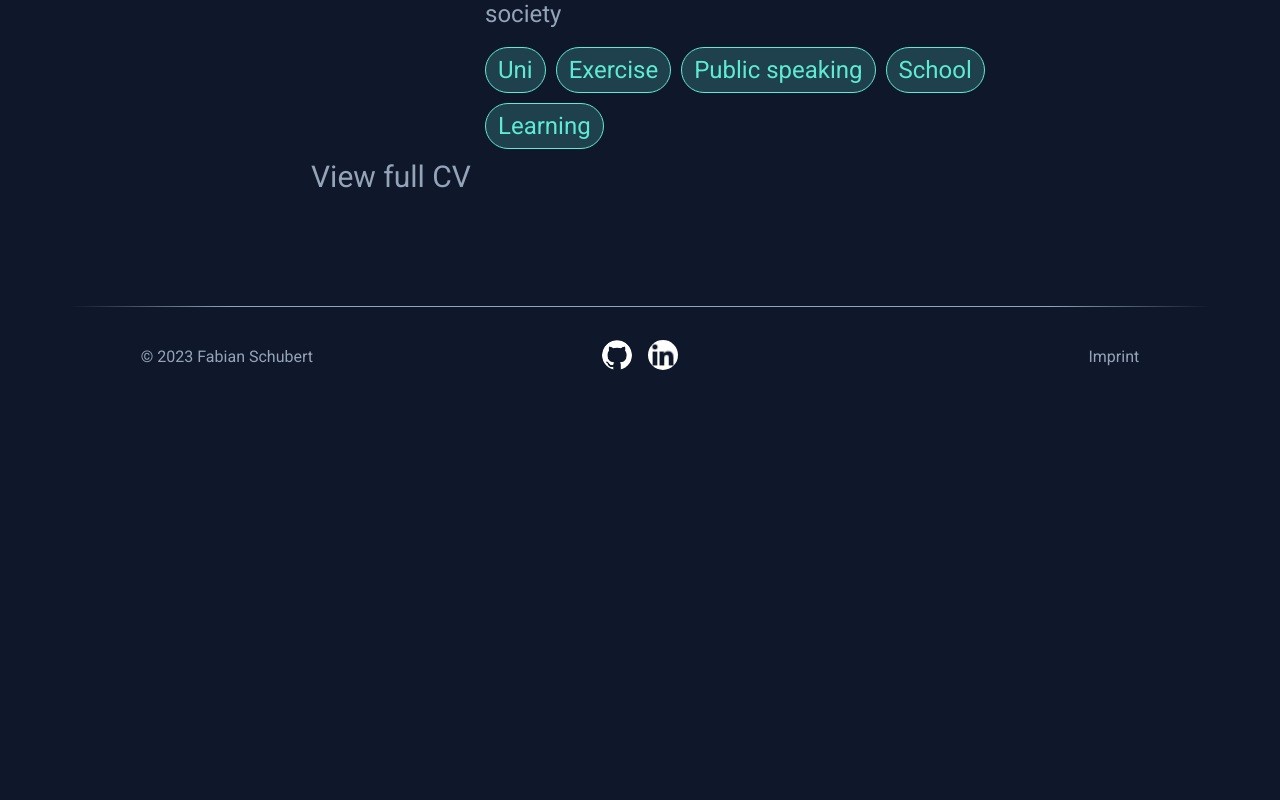
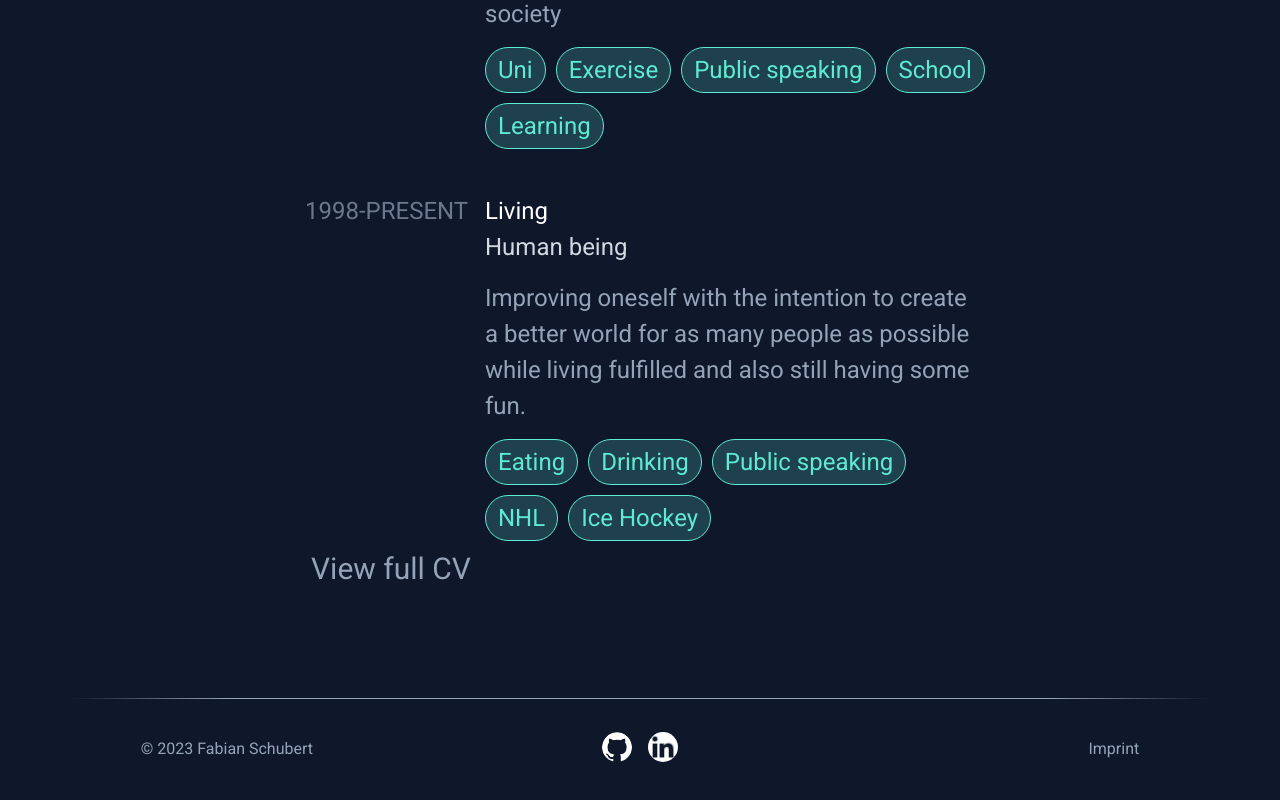
Before and after one commit to Schubi222/Porfolio, a Vue app in the folder Porfolio/: page /about in a window 1280 px wide. Shown: the part 1290-2090 px from the top of the page. Before the commit the page ends 1712 px from the top, so only its background shows below. Built offline with nearby package versions, Linux system fonts and the light colour scheme.

Commit message:
fixed json load problem - path name wrong

```diff
--- a/Porfolio/src/assets/Data/cv.json
+++ b/Porfolio/src/assets/Data/cv.json
@@ -13,6 +13,13 @@
       "sub_heading":"Human being",
       "text":"Continues learning so one can be of worth to society",
       "tags":["Uni","Exercise","Public speaking","School","Learning"]
+    },
+    {
+      "timeline":"1998-PRESENT",
+      "heading":"Living",
+      "sub_heading":"Human being",
+      "text":"Improving oneself with the intention to create a better world for as many people as possible while living fulfilled and also still having some fun.",
+      "tags":["Eating","Drinking","Public speaking","NHL","Ice Hockey"]
     }
   ]
 }
--- a/Porfolio/src/views/AboutView.vue
+++ b/Porfolio/src/views/AboutView.vue
@@ -35,7 +35,7 @@
 
 <script setup>
 import ExperienceEntry from "@/components/ExperienceEntry.vue";
-import json from "@/assets/data/cv.json"
+import json from "@/assets/Data/cv.json"
 import {ref} from "vue";
 
 const entry_objects = ref(json.entries)
--- a/Porfolio/src/views/ProjectsView.vue
+++ b/Porfolio/src/views/ProjectsView.vue
@@ -10,7 +10,7 @@
 <script setup>
 import ProjectCard from '@/components/ProjectCard.vue'
 import PerfectTextField from '@/components/PerfectTextField.vue'
-import projects_file from '@/assets/data/projects.json'
+import projects_file from '@/assets/Data/projects.json'
 import {ref} from "vue";
 
 const heading_welcome = 'Willkommen in meinem Porfolio!'
@@ -31,7 +31,7 @@ const projects = ref(projects_file.projects)
   width: 100%;
   height: 250px;
   display: grid;
-  grid-template-columns: 2fr 1fr;
+  grid-template-columns: 2fr 1fr 1fr;
   overflow: hidden;
 }
 /*.Welcome-Text-Field{
```
